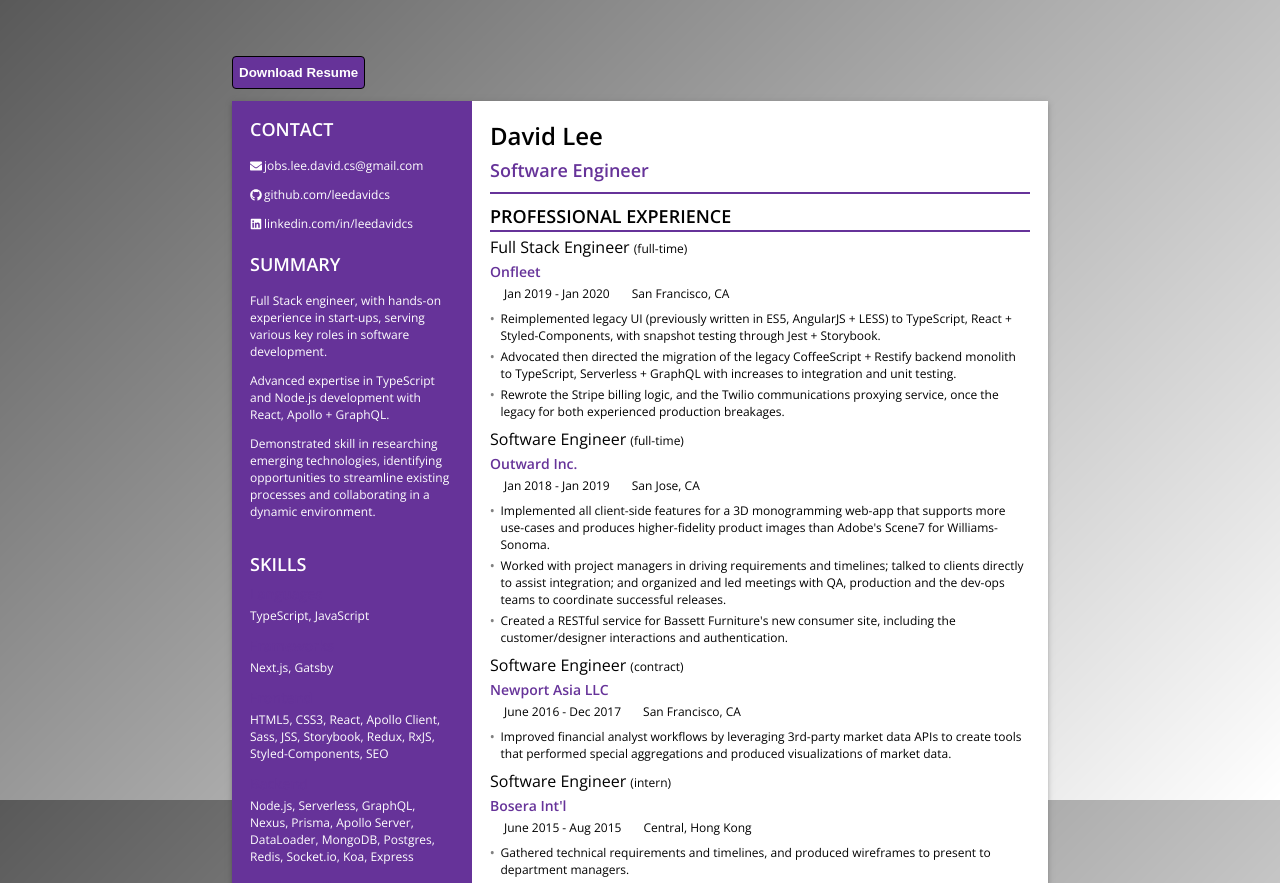
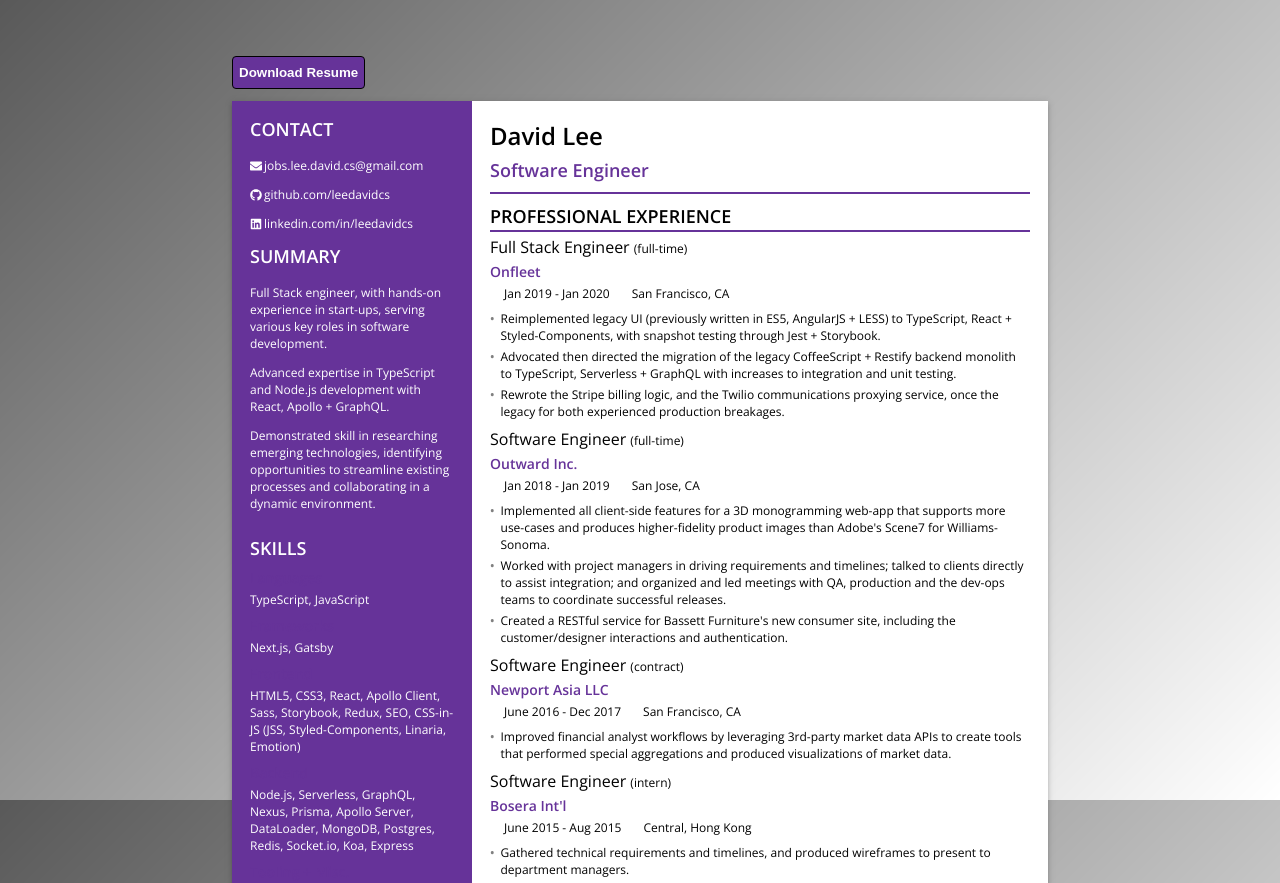
Before and after one commit to leedavidcs/leedavidcs, a React (Create React App) app: page / in a window 1280 px wide. Shown: the top 883 px of the page. Built offline with nearby package versions, Linux system fonts and the light colour scheme.

Commit message:
Updated skills styles and updated css-in-js skills

```diff
--- a/src/page-parts/resume.page-part/index.tsx
+++ b/src/page-parts/resume.page-part/index.tsx
@@ -1,6 +1,7 @@
 import colors from "@/colors.scss";
 import { IconText, LetterPage, Section, SubSection, Ul } from "@/components";
-import React, { forwardRef, Fragment } from "react";
+import clsx from "clsx";
+import React, { forwardRef } from "react";
 import { FaEnvelope, FaGithub, FaLinkedin } from "react-icons/fa";
 import classes from "./styles.module.scss";
 
@@ -8,12 +9,12 @@
 	return (
 		<LetterPage className={classes.root} ref={ref}>
 			<div className={classes.skills}>
-				<Section className={classes.contact} title="Contact">
+				<Section className={clsx(classes.skillsSection, classes.contact)} title="Contact">
 					<IconText icon={FaEnvelope} text="jobs.lee.david.cs@gmail.com" />
 					<IconText icon={FaGithub} text="github.com/leedavidcs" />
 					<IconText icon={FaLinkedin} text="linkedin.com/in/leedavidcs" />
 				</Section>
-				<Section title="Summary">
+				<Section className={classes.skillsSection} title="Summary">
 					<p>
 						Full Stack engineer, with hands-on experience in start-ups, serving various
 						key roles in software development.
@@ -28,31 +29,31 @@
 						dynamic environment.
 					</p>
 				</Section>
-				<Section title="Skills">
+				<Section className={classes.skillsSection} title="Skills">
 					<SubSection
-						className={classes.skillsSection}
+						className={classes.skillsSubsection}
 						subheader="Languages"
 						subheaderColor={colors.secondary}
 					>
 						TypeScript, JavaScript
 					</SubSection>
 					<SubSection
-						className={classes.skillsSection}
+						className={classes.skillsSubsection}
 						subheader="Frameworks"
 						subheaderColor={colors.secondary}
 					>
 						Next.js, Gatsby
 					</SubSection>
 					<SubSection
-						className={classes.skillsSection}
+						className={classes.skillsSubsection}
 						subheader="Frontend"
 						subheaderColor={colors.secondary}
 					>
-						HTML5, CSS3, React, Apollo Client, Sass, JSS, Storybook, Redux, RxJS,
-						Styled-Components, SEO
+						HTML5, CSS3, React, Apollo Client, Sass, Storybook, Redux, SEO, CSS-in-JS
+						(JSS, Styled-Components, Linaria, Emotion)
 					</SubSection>
 					<SubSection
-						className={classes.skillsSection}
+						className={classes.skillsSubsection}
 						subheader="Backend"
 						subheaderColor={colors.secondary}
 					>
@@ -60,7 +61,7 @@
 						MongoDB, Postgres, Redis, Socket.io, Koa, Express
 					</SubSection>
 					<SubSection
-						className={classes.skillsSection}
+						className={classes.skillsSubsection}
 						subheader="Tooling + Misc."
 						subheaderColor={colors.secondary}
 					>
@@ -69,7 +70,7 @@
 						Nodemailer, Mjml
 					</SubSection>
 				</Section>
-				<Section title="Education">
+				<Section className={classes.skillsSection} title="Education">
 					<SubSection
 						title="University of California, San Diego"
 						subheader="BS in Computer Science"
@@ -87,10 +88,10 @@
 				<Section title="Professional Experience">
 					<SubSection
 						title={
-							<Fragment>
+							<>
 								Full Stack Engineer&nbsp;
 								<span className={classes.jobType}>(full-time)</span>
-							</Fragment>
+							</>
 						}
 						subheader="Onfleet"
 						timeInfo="Jan 2019 - Jan 2020"
@@ -116,10 +117,10 @@
 					</SubSection>
 					<SubSection
 						title={
-							<Fragment>
+							<>
 								Software Engineer&nbsp;
 								<span className={classes.jobType}>(full-time)</span>
-							</Fragment>
+							</>
 						}
 						subheader="Outward Inc."
 						timeInfo="Jan 2018 - Jan 2019"
@@ -146,10 +147,10 @@
 					</SubSection>
 					<SubSection
 						title={
-							<Fragment>
+							<>
 								Software Engineer&nbsp;
 								<span className={classes.jobType}>(contract)</span>
-							</Fragment>
+							</>
 						}
 						subheader="Newport Asia LLC"
 						timeInfo="June 2016 - Dec 2017"
@@ -165,10 +166,10 @@
 					</SubSection>
 					<SubSection
 						title={
-							<Fragment>
+							<>
 								Software Engineer&nbsp;
 								<span className={classes.jobType}>(intern)</span>
-							</Fragment>
+							</>
 						}
 						subheader="Bosera Int'l"
 						timeInfo="June 2015 - Aug 2015"
--- a/src/page-parts/resume.page-part/styles.module.scss
+++ b/src/page-parts/resume.page-part/styles.module.scss
@@ -42,5 +42,9 @@
 }
 
 .skillsSection {
-	margin-bottom: 12px;
+	padding-bottom: 8px;
 }
+
+.skillsSubsection {
+	margin-bottom: 8px;
+}
--- a/src/page-parts/resume.page-part/styles.module.scss.d.ts
+++ b/src/page-parts/resume.page-part/styles.module.scss.d.ts
@@ -7,3 +7,4 @@
 export const qualifications: string;
 export const skills: string;
 export const skillsSection: string;
+export const skillsSubsection: string;
```
